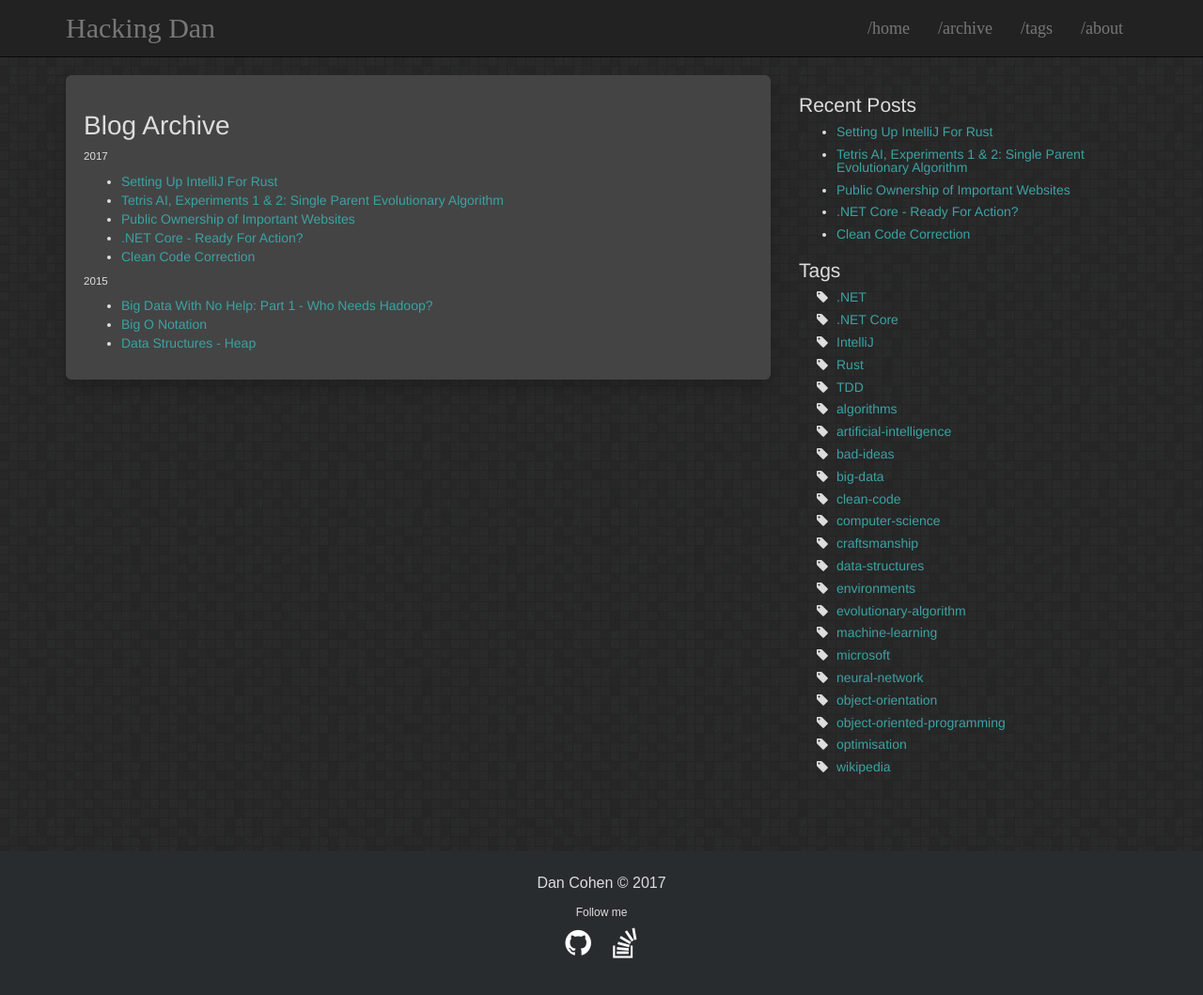
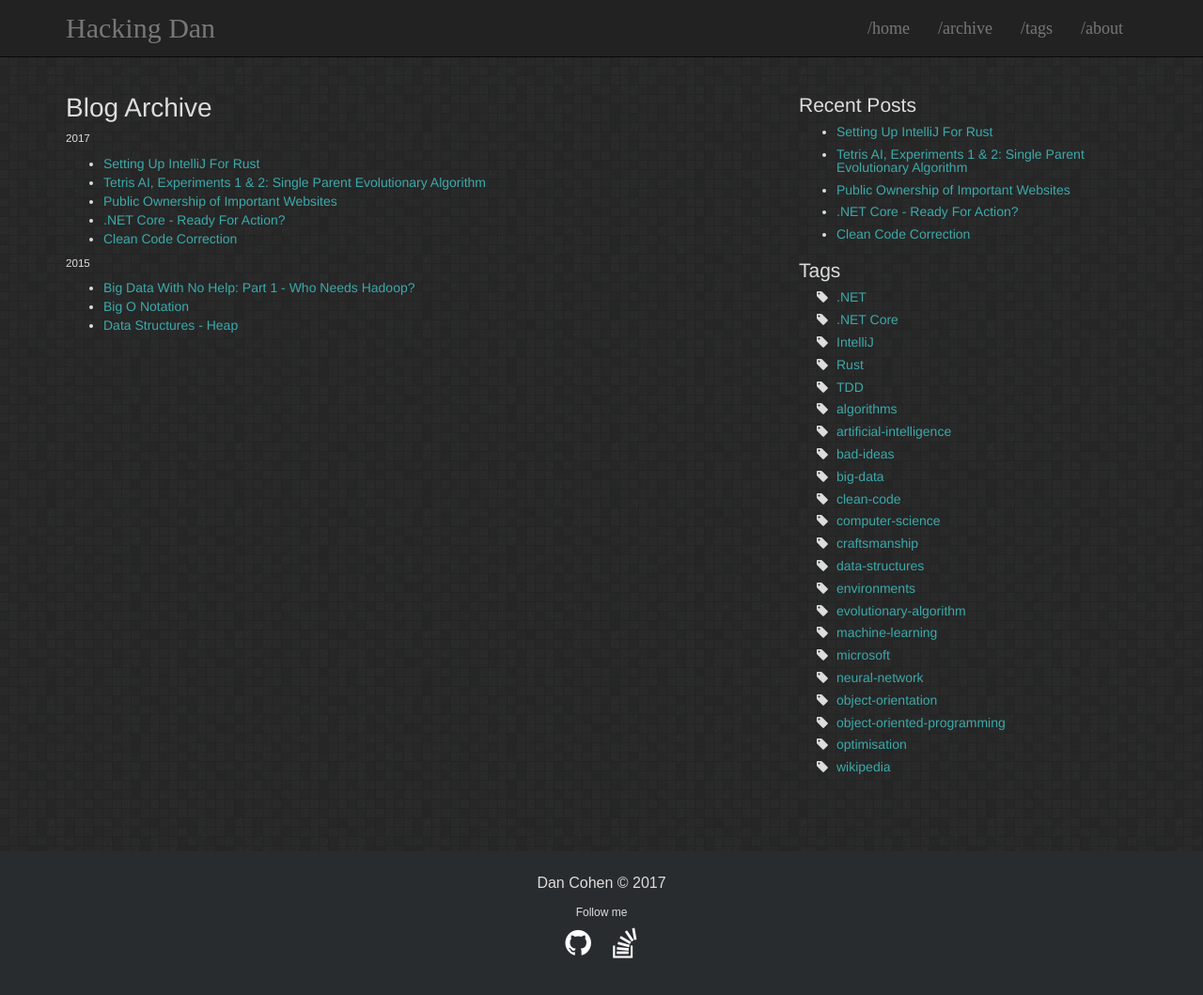
Before and after one commit to cohen990/cohen990.github.io, a Jekyll site: the page built from archive.html, in a window 1280 px wide and 1083 px high. Shown: the top 1059 px of the window at 94% size. Built offline with Jekyll 4.4.1, drawn with Linux system fonts in a browser that asks for light colours.

Commit message:
improve layout of main page

```diff
--- a/_layouts/page.html
+++ b/_layouts/page.html
@@ -5,9 +5,7 @@
         <div class="container container-center">
           <div class="row">
             <div class="col-md-8">
-              <div class="well">
-                {{ content }}
-              </div>
+              {{ content }}
             </div>
             <div class="col-md-4 hidden-xs">
               {% include sidebar.html %}
--- a/assets/css/theme.scss
+++ b/assets/css/theme.scss
@@ -17,7 +17,7 @@
 //********************************************************
 
 // Several accent colors, choose one or create your own!
-$accent-color: #3CA2A2;    // original =)
+$accent-color: #3CA9A9;    // original =)
 //$accent-color: #C38FD6;  // velvet
 //$accent-color: #8FD6B3;  // greenish
 //$accent-color: #35B4DE;  // bluish
@@ -41,11 +41,12 @@ body {
   color: $font-color;
   background: $background-color url(pics/background/#{$background-pattern});
 }
-.well {
+.card {
   background-color: $post-panel-color;
   box-shadow: 0 0 0 0, 0px 8px 16px rgba(0, 0, 0, 0.2);
   border: 0;
   border-radius: 6px;
+  padding: 0px 10px 10px 10px;
 }
 .main-page {
   width: 75%;
@@ -186,7 +187,7 @@ div.post-meta {
   border-width: 1px 0;
   border-color: #666666;
   border-style: solid;
-  margin: 0 0 20px;
+  margin: 0 0 5px;
   ul {
     display: inline;
     padding-left: 0;
```
Also changed, not shown: _layouts/home.html (+6 -9 lines).
